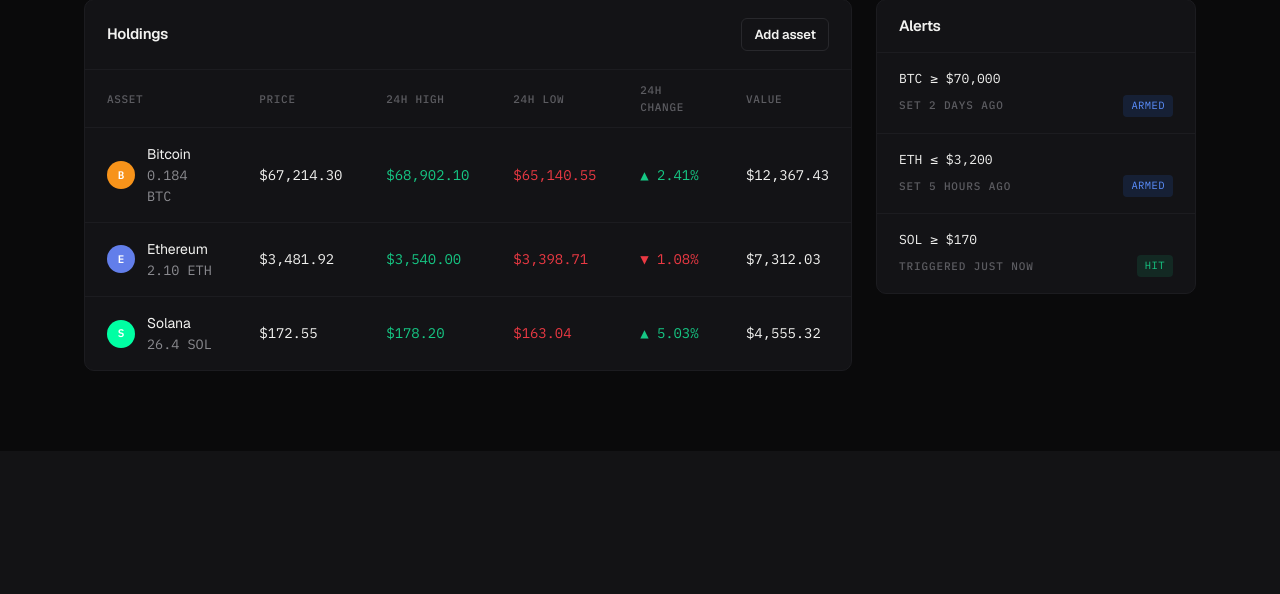
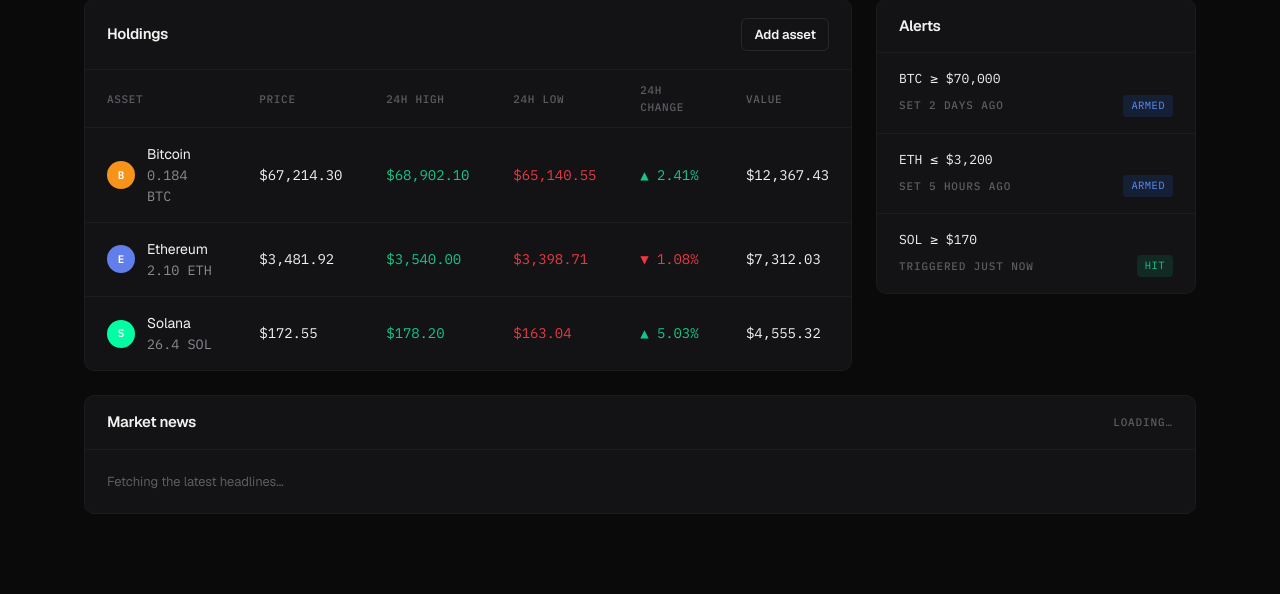
Before and after one commit to jasonyx-cyber/marketflow, a Flask app: page / in a window 1280 px wide. Shown: the part 379-973 px from the top of the page. Before the commit the page ends 729 px from the top, so only its background shows below. Run offline with Flask 3, Linux system fonts and the light colour scheme.

Commit message:
Update index.html

```diff
--- a/templates/index.html
+++ b/templates/index.html
@@ -635,6 +635,7 @@ td.mono-num { font-family: var(--font-mono); }
         <h2>Holdings</h2>
         <a href="#" class="btn btn-ghost" style="padding:6px 12px; font-size:13px;">Add asset</a>
       </div>
+
       <table class="holdings-table">
         <thead>
           <tr>
@@ -729,6 +730,16 @@ td.mono-num { font-family: var(--font-mono); }
       </div>
     </aside>
   </div>
+   <!-- News -->
+  <section class="panel" style="margin-top: 24px;">
+    <div class="panel-head">
+      <h2>Market news</h2>
+      <span class="label" data-news-status>Loading…</span>
+    </div>
+    <div class="news-list" data-news-list>
+      <div class="empty-note">Fetching the latest headlines…</div>
+    </div>
+  </section>
 </main>
 
 <script>
```
